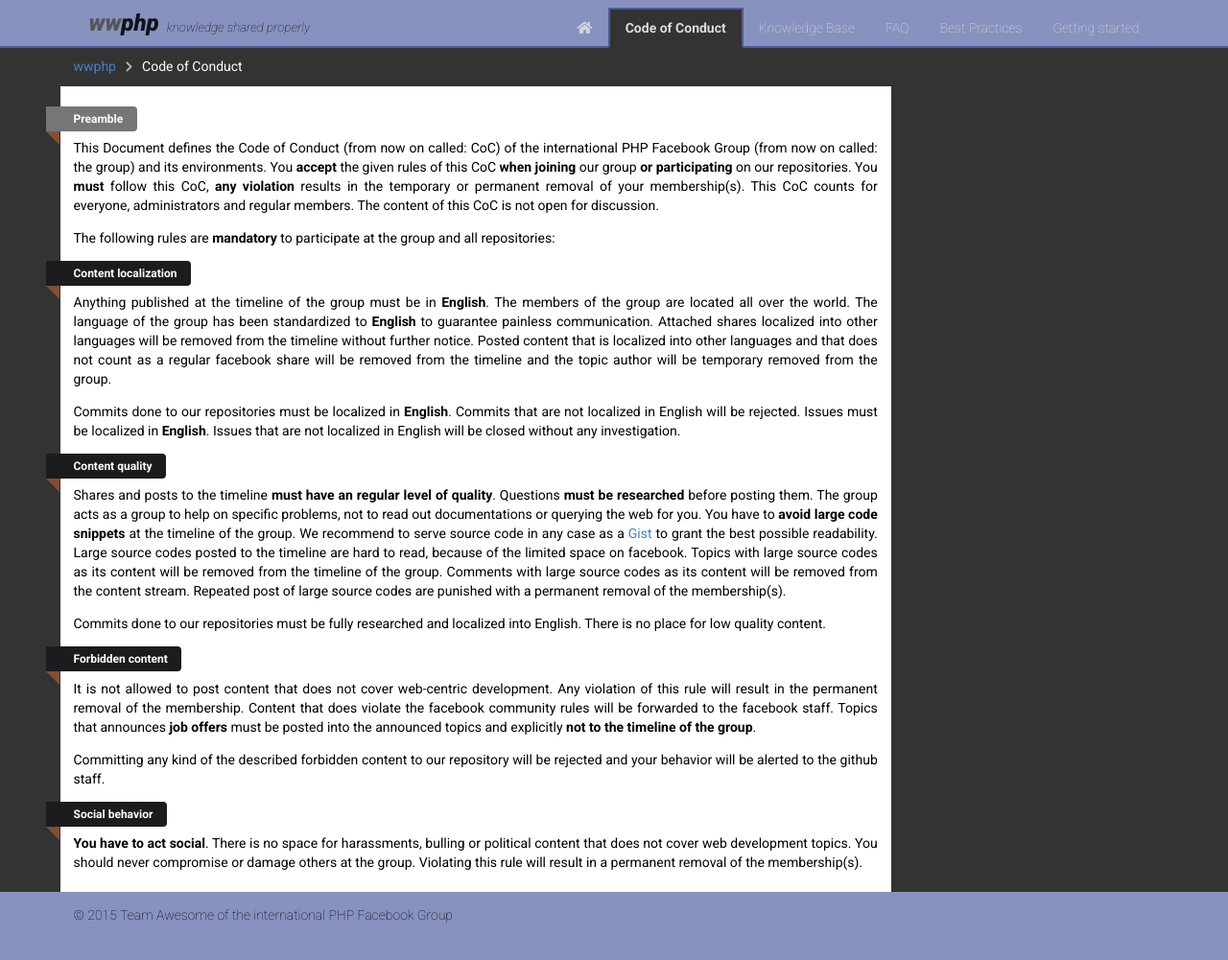
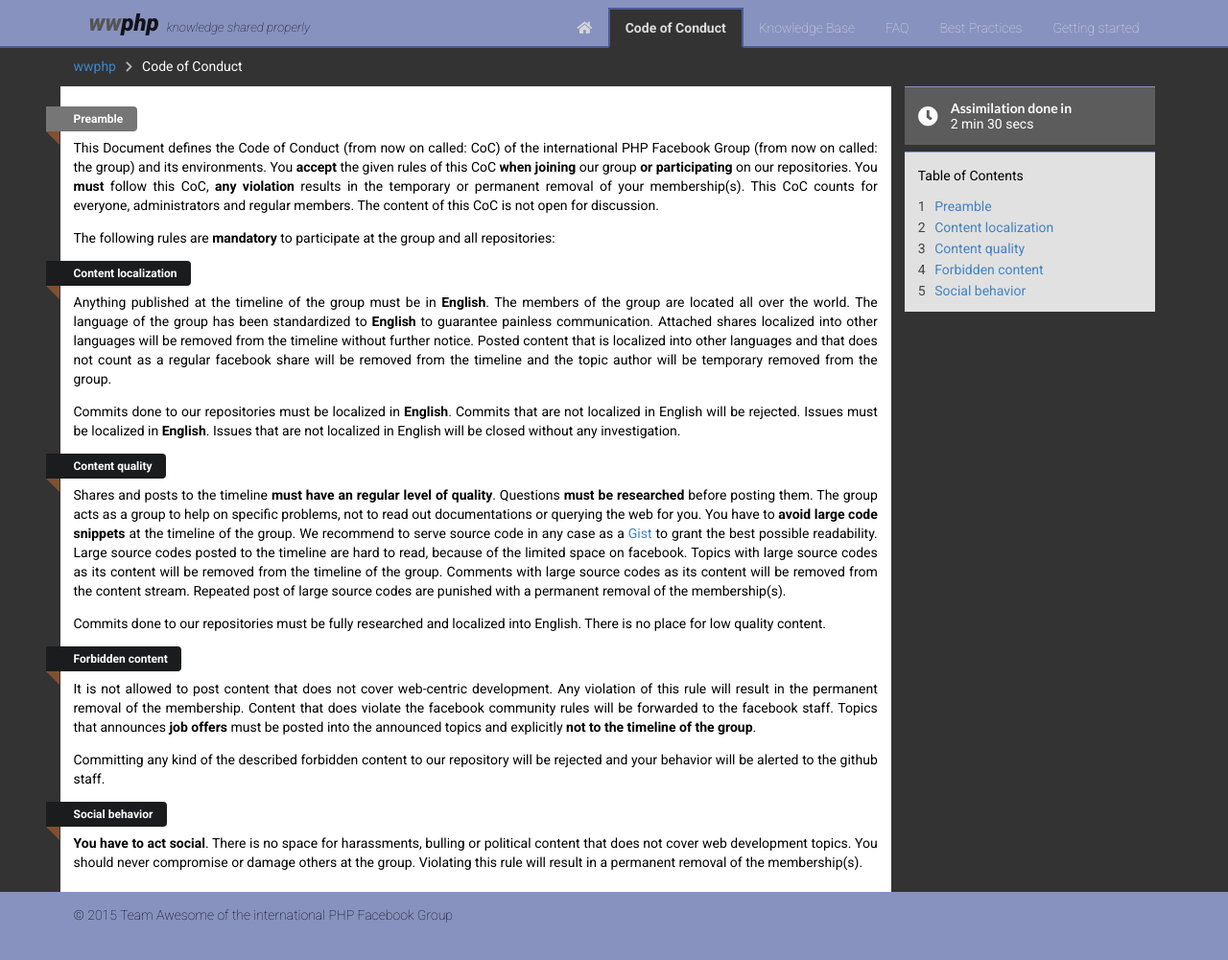
Before and after one commit to wwphp-fb-beta/wwphp-fb-beta.github.io, a Jekyll site: the page built from rules.md, in a window 1280 px wide and 1004 px high. Shown: the top 1001 px of the window at 96% size. Built offline with Jekyll 4.4.1, drawn with Linux system fonts in a browser that asks for light colours; nearby versions of some CDN libraries; Markdown is read by kramdown in place of the engine named in the settings.

Commit message:
implementing read time and toc

```diff
--- a/_config.yml
+++ b/_config.yml
@@ -8,6 +8,7 @@ defaults:
       path: ""
     values:
       origin: main
+      read_time: 1 min
 
   - scope:
       path: "/rules.html"
--- a/_layouts/default.html
+++ b/_layouts/default.html
@@ -7,4 +7,39 @@ layout: general
       {{ content }}
     </div>
   </div>
+  <div class="four wide column widget-column">
+    <div class="embedded-widget">
+      <div class="ui relaxed list">
+        <div class="item">
+          <i class="large clock middle aligned icon"></i>
+          <div class="content">
+            <div class="header">Assimilation done in</div>
+            <div class="description">{{ page.read_time }}</div>
+          </div>
+        </div>
+      </div>
+    </div>
+    {% if page.toc %}
+    <div class="widget">
+      <p>Table of Contents</p>
+      <div class="ui ordered list">
+        {% for item in page.toc %}
+        <div class="item">
+            <a href="{% if item.anchor %}#{{ item.anchor }}{% else %}{{ item.url }}{% endif %}">{{ item.name }}</a>
+            {% if item.items %}
+            <div class="list">
+              {% for inner in item.items %}
+              <div class="item">
+                <a href="{% if inner.anchor %}#{{ inner.anchor }}{% else %}{{ inner.url }}{% endif %}">{{ inner.name }}</a
+              </div>
+              {% endfor %}
+            </div>
+            {% endif %}
+        </div>
+        {% endfor %}
+      </div>
+
+    </div>
+    {% endif %}
+  </div>
 </div>
--- a/assets/page.css
+++ b/assets/page.css
@@ -88,6 +88,45 @@ body
   color: black !important;
 }
 
+.general-content .widget-column
+{
+  padding-top: 0 !important;
+  padding-bottom: 0 !important;
+}
+
+.general-content .widget-column .widget
+{
+  background-color: rgba(255, 255, 255,.85) !important;
+  color: black !important;
+
+  padding: 1em;
+}
+
+.general-content .widget-column .widget:not(:first-child),
+.general-content .widget-column .embedded-widget:not(:first-child)
+{
+  margin-top: .5em;
+}
+
+.general-content .widget-column .widget,
+.general-content .widget-column .embedded-widget
+{
+  border-top: 1px solid #8892BF !important;
+}
+
+.general-content .widget-column .embedded-widget
+{
+  color: white !important;
+  padding: 1em;
+  border-top: 1px solid white;
+  background-color: rgba(255,255,255,.2);
+}
+
+.general-content .widget-column .embedded-widget *
+{
+  color: white !important;
+}
+
 .general-content .content-column .content
 {
   padding-top: .5em;
@@ -99,3 +138,8 @@ body
 {
   margin-bottom: .6em !important;
 }
+
+.full-sized
+{
+  width: 100%;
+}
--- a/rules.md
+++ b/rules.md
@@ -3,9 +3,22 @@ layout: default
 title: "Code of Conduct"
 origin: "rules"
 og_image: "assets/img/rules-large.png"
+read_time: 2 min 30 secs
+
+toc:
+  - name  : Preamble
+    anchor: preamble
+  - name  : Content localization
+    anchor: localization
+  - name  : Content quality
+    anchor: quality
+  - name  : Forbidden content
+    anchor: forbidden-content
+  - name  : Social behavior
+    anchor: social-behavior
 ---
 
-<ui-ribbon color="grey">Preamble</ui-ribbon>
+<ui-ribbon color="grey" id="preamble">Preamble</ui-ribbon>
 
 This Document defines the Code of Conduct (from now on called: CoC) of the
 international PHP Facebook Group (from now on called: the group) and its environments.
@@ -15,7 +28,7 @@ This CoC counts for everyone, administrators and regular members. The content of
 
 The following rules are **mandatory** to participate at the group and all repositories:
 
-<ui-ribbon>Content localization</ui-ribbon>
+<ui-ribbon id="localization">Content localization</ui-ribbon>
 
 Anything published at the timeline of the group must be in **English**. The members of the group are located all over
 the world. The language of the group has been standardized to **English** to guarantee painless communication. Attached
@@ -26,7 +39,7 @@ the topic author will be temporary removed from the group.
 Commits done to our repositories must be localized in **English**. Commits that are not localized in English will be rejected.
 Issues must be localized in **English**. Issues that are not localized in English will be closed without any investigation.
 
-<ui-ribbon>Content quality</ui-ribbon>
+<ui-ribbon id="quality">Content quality</ui-ribbon>
 
 Shares and posts to the timeline **must have an regular level of quality**. Questions **must be researched** before posting them.
 The group acts as a group to help on specific problems, not to read out documentations or querying the web for you. You
@@ -38,7 +51,7 @@ post of large source codes are punished with a permanent removal of the membersh
 
 Commits done to our repositories must be fully researched and localized into English. There is no place for low quality content.
 
-<ui-ribbon>Forbidden content</ui-ribbon>
+<ui-ribbon id="forbidden-content">Forbidden content</ui-ribbon>
 
 It is not allowed to post content that does not cover web-centric development. Any violation of this rule will result in
 the permanent removal of the membership. Content that does violate the facebook community rules will be forwarded to the
@@ -46,7 +59,7 @@ facebook staff. Topics that announces **job offers** must be posted into the ann
 
 Committing any kind of the described forbidden content to our repository will be rejected and your behavior will be alerted to the github staff.
 
-<ui-ribbon>Social behavior</ui-ribbon>
+<ui-ribbon id="social-behavior">Social behavior</ui-ribbon>
 
 **You have to act social**. There is no space for harassments, bulling or political content that does not cover web development topics.
 You should never compromise or damage others at the group. Violating this rule will result in a permanent removal of the membership(s).
```
